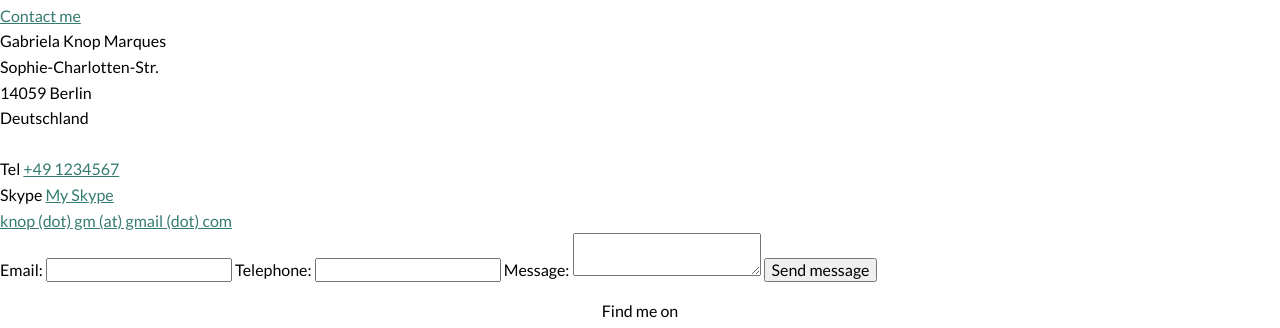
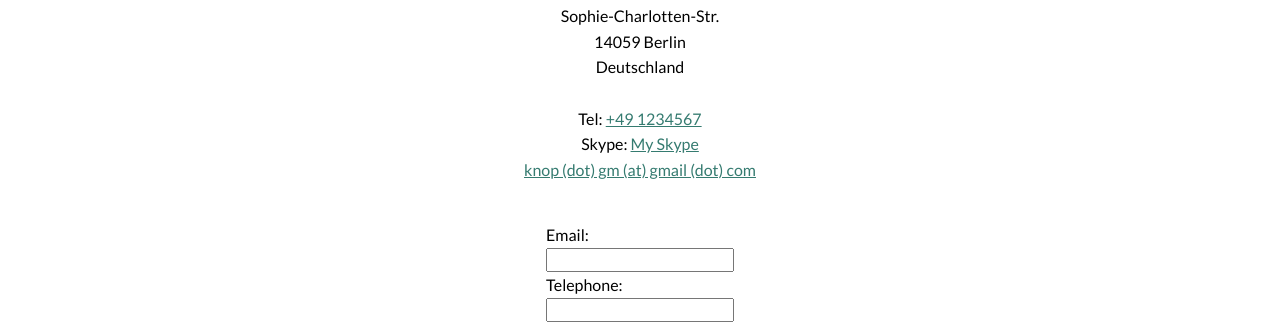
Before and after one commit to knopgm/cf-ex1-portfolio, a plain HTML site: page contact.html in a window 1280 px wide. Shown: the part 158-486 px from the top of the page. Drawn offline with nearby package versions, Linux system fonts and the light colour scheme.

Commit message:
Add margin, padding, align content and adjust logo into navbar

```diff
--- a/CSS/style.production.css
+++ b/CSS/style.production.css
@@ -4,6 +4,29 @@
 * Autoprefixer: v10.3.1
 * Browsers: last 4 version
 */
+
+:root {
+  /*Colours list: */
+  --primary-color: #357b70;
+  --white: #fff;
+  --visited-link-color: #05676e;
+  --active-link-color: #489c79;
+  --secondary-color: #e0b354;
+  --dark-grey: #2b2b2b;
+  --sun-color-one: #edc655;
+  --sun-color-two: #fcffad;
+  --sun-color-three: #f76414;
+
+  /*Fonts list: */
+  --font-weight-normal: 400;
+  --font-weight-bigger: 700;
+
+  --font-size-body: 16px;
+  --font-size-h1: 30px;
+  --font-size-h2: 24px;
+  --font-size-h3: 18px;
+  --font-size-grid-h1: 22px;
+}
 
 * {
   /*To include border and padding in the total width calculation of the elements*/
@@ -13,35 +36,35 @@
 
 body {
   font-family: "Lato", sans-serif;
-  font-weight: 400;
-  font-size: 16px;
+  font-weight: var(--font-weight-normal);
+  font-size: var(--font-size-body);
   /* Sets the font size to 16px */
   line-height: 1.6;
   /* Sets the line-height to 1.6 */
 }
 
 h1 {
-  font-size: 30px;
-  font-weight: 700;
+  font-size: var(--font-size-h1);
+  font-weight: var(--font-weight-bigger);
 }
 
 h2 {
-  font-size: 24px;
-  font-weight: 700;
+  font-size: var(--font-size-h2);
+  font-weight: var(--font-weight-bigger);
 }
 
 h3 {
-  font-size: 18px;
-  font-weight: 700;
+  font-size: var(--font-size-h3);
+  font-weight: var(--font-weight-bigger);
 }
 
 a {
-  color: #357b70;
+  color: var(--primary-color);
 }
 
 a:visited {
   /* visited link */
-  color: #05676e;
+  color: var(--visited-link-color);
 }
 
 a:hover,
@@ -52,7 +75,7 @@ a:focus {
 
 a:active {
   /* selected link */
-  color: #489c79;
+  color: var(--active-link-color);
 }
 
 .page-header {
@@ -60,12 +83,13 @@ a:active {
   display: -webkit-box;
   display: -ms-flexbox;
   display: flex;
+  height: 90px;
   width: 100%;
   padding: 20px;
 }
 
 .page-header__item {
-  width: 40%;
+  height: 100%;
   text-align: left;
 }
 
@@ -103,7 +127,6 @@ a:active {
   -webkit-box-direction: normal;
   -ms-flex-direction: column;
   flex-direction: column;
-  /* background-color: lightpink; */
   max-width: 700px;
   margin: 0 auto;
   text-align: center;
@@ -114,25 +137,7 @@ a:active {
   margin: 0px 24px 16px 0px;
 }
 
-.button {
-  /* overwrites browser defaults and resets the border */
-  border: none;
-  display: inline-block;
-  /* takes the font from the outer container */
-  font-family: inherit;
-  /* styles the button */
-  background-color: #357b70;
-  color: #fff;
-  text-decoration: none;
-  padding: 10px;
-  border-radius: 3px;
-  /* width of the border, type, color */
-  border-bottom: 2px solid rgba(0, 0, 0, 0.3);
-  -webkit-transition: 0.2s opacity;
-  -o-transition: 0.2s opacity;
-  transition: 0.2s opacity;
-}
-
+.button,
 button {
   /* overwrites browser defaults and resets the border */
   border: none;
@@ -140,8 +145,8 @@ button {
   /* takes the font from the outer container */
   font-family: inherit;
   /* styles the button */
-  background-color: #357b70;
-  color: #fff;
+  background-color: var(--primary-color);
+  color: var(--white);
   text-decoration: none;
   padding: 10px;
   border-radius: 3px;
@@ -163,8 +168,8 @@ button:focus,
 }
 
 .button__secondary {
-  background-color: #e0b354;
-  color: #2b2b2b;
+  background-color: var(--secondary-color);
+  color: var(--dark-grey);
 }
 
 .profile {
@@ -189,6 +194,10 @@ button:focus,
   -ms-flex-direction: column;
   flex-direction: column;
   text-align: center;
+}
+
+.work-container {
+  margin: 0 20px;
 }
 
 .grid {
@@ -250,31 +259,31 @@ button:focus,
     grid-row: auto / auto;
   }
   h1 {
-    font-size: 22px;
+    font-size: var(--font-size-grid-h1);
   }
 }
 
 @-webkit-keyframes color-change {
   0% {
-    fill: #edc655;
+    fill: var(--sun-color-one);
   }
   50% {
-    fill: #fcffad;
+    fill: var(--sun-color-two);
   }
   100% {
-    fill: #f76414;
+    fill: var(--sun-color-three);
   }
 }
 
 @keyframes color-change {
   0% {
-    fill: #edc655;
+    fill: var(--sun-color-one);
   }
   50% {
-    fill: #fcffad;
+    fill: var(--sun-color-two);
   }
   100% {
-    fill: #f76414;
+    fill: var(--sun-color-three);
   }
 }
 
@@ -345,3 +354,44 @@ button:focus,
   -webkit-animation: 34s cloud-move-reverse infinite alternate linear;
   animation: 34s cloud-move-reverse infinite alternate linear;
 }
+
+.contact_container {
+  margin: 0 20px;
+  display: -webkit-box;
+  display: -ms-flexbox;
+  display: flex;
+  -webkit-box-orient: vertical;
+  -webkit-box-direction: normal;
+  -ms-flex-direction: column;
+  flex-direction: column;
+  -webkit-box-align: center;
+  -ms-flex-align: center;
+  align-items: center;
+}
+.contact_infos {
+  padding: 20px;
+  display: -webkit-box;
+  display: -ms-flexbox;
+  display: flex;
+  -webkit-box-orient: vertical;
+  -webkit-box-direction: normal;
+  -ms-flex-direction: column;
+  flex-direction: column;
+  max-width: 700px;
+  margin: 0 auto;
+  text-align: center;
+}
+
+#contact-form {
+  padding-top: 20px;
+  display: -webkit-box;
+  display: -ms-flexbox;
+  display: flex;
+  -webkit-box-orient: vertical;
+  -webkit-box-direction: normal;
+  -ms-flex-direction: column;
+  flex-direction: column;
+  width: -webkit-fit-content;
+  width: -moz-fit-content;
+  width: fit-content;
+}
--- a/CSS/styles.css
+++ b/CSS/styles.css
@@ -73,12 +73,13 @@ a:active {
 .page-header {
   /* background-color: lightgray; */
   display: flex;
+  height: 90px;
   width: 100%;
   padding: 20px;
 }
 
 .page-header__item {
-  width: 40%;
+  height: 100%;
   text-align: left;
 }
 
@@ -107,7 +108,6 @@ a:active {
 .about {
   display: flex;
   flex-direction: column;
-  /* background-color: lightpink; */
   max-width: 700px;
   margin: 0 auto;
   text-align: center;
@@ -168,6 +168,10 @@ button:focus,
   display: flex;
   flex-direction: column;
   text-align: center;
+}
+
+.work-container {
+  margin: 0 20px;
 }
 
 .grid {
@@ -277,3 +281,25 @@ button:focus,
 .cloud-back {
   animation: 34s cloud-move-reverse infinite alternate linear;
 }
+
+.contact_container {
+  margin: 0 20px;
+  display: flex;
+  flex-direction: column;
+  align-items: center;
+}
+.contact_infos {
+  padding: 20px;
+  display: flex;
+  flex-direction: column;
+  max-width: 700px;
+  margin: 0 auto;
+  text-align: center;
+}
+
+#contact-form {
+  padding-top: 20px;
+  display: flex;
+  flex-direction: column;
+  width: fit-content;
+}
--- a/contact.html
+++ b/contact.html
@@ -57,19 +57,21 @@
         </ul>
       </nav>
     </header>
-    <main>
+    <main class="contact_container">
       <a href="mailto:knop.gm@gmail.com">Contact me</a>
-      <div>
+      <div class="contact_infos">
         Gabriela Knop Marques<br />
         Sophie-Charlotten-Str. <br />
         14059 Berlin<br />
         Deutschland<br />
         <br />
-        Tel <a href="tel:+491234567">+49 1234567</a><br />
-        Skype <a href="skype:something"> My Skype</a><br />
-        <a href="mailto:knop.gm@gmail.com"
-          >knop (dot) gm (at) gmail (dot) com</a
-        >
+        <div>
+          Tel: <a href="tel:+491234567">+49 1234567</a><br />
+          Skype: <a href="skype:something"> My Skype</a><br />
+          <a href="mailto:knop.gm@gmail.com"
+            >knop (dot) gm (at) gmail (dot) com</a
+          >
+        </div>
       </div>
       <form method="post" id="contact-form">
         <label class="standard-label" for="contact-email">Email: </label>
```
Also changed, not shown: work.html (+1 -1 lines). Lines whose indentation alone changed are shown as unchanged.
